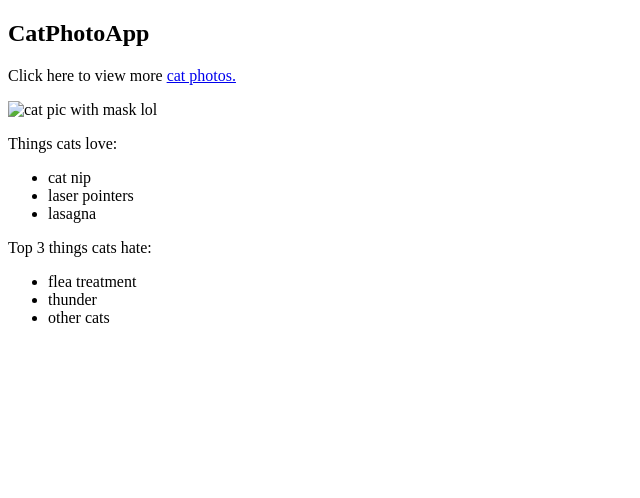
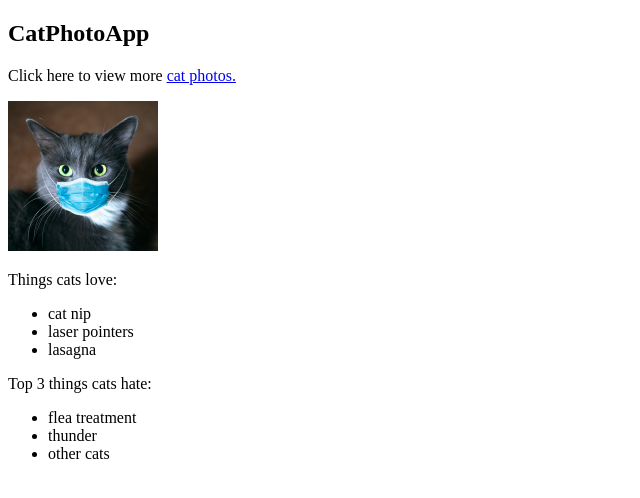
Before and after one commit to sujitkaya/day1assignment9, a plain HTML site: page index.html in a window 1280 px wide. Shown: the whole page, without its empty margins (0-640 px from the left). Drawn offline with Linux system fonts and the light colour scheme; the site is published under a folder, as on GitHub Pages, so addresses that start at the root find nothing.

Commit message:
Assignment9edited

```diff
--- a/index.html
+++ b/index.html
@@ -13,7 +13,7 @@
     <p>Click here to view more <a
             href="https://www.google.com/search?q=pic+of+cats&source=lnms&tbm=isch&sa=X&ved=2ahUKEwicycXFoK3wAhVbfX0KHcOWCUUQ_AUoAXoECAEQAw&biw=1366&bih=606">cat
             photos.</a></p>
-    <img src="/cat.jpg" alt="cat pic with mask lol" width="150">
+    <img src="cat.jpg" alt="cat pic with mask lol" width="150">
     <p> Things cats love:</p>
     <ul>
         <li>
```
